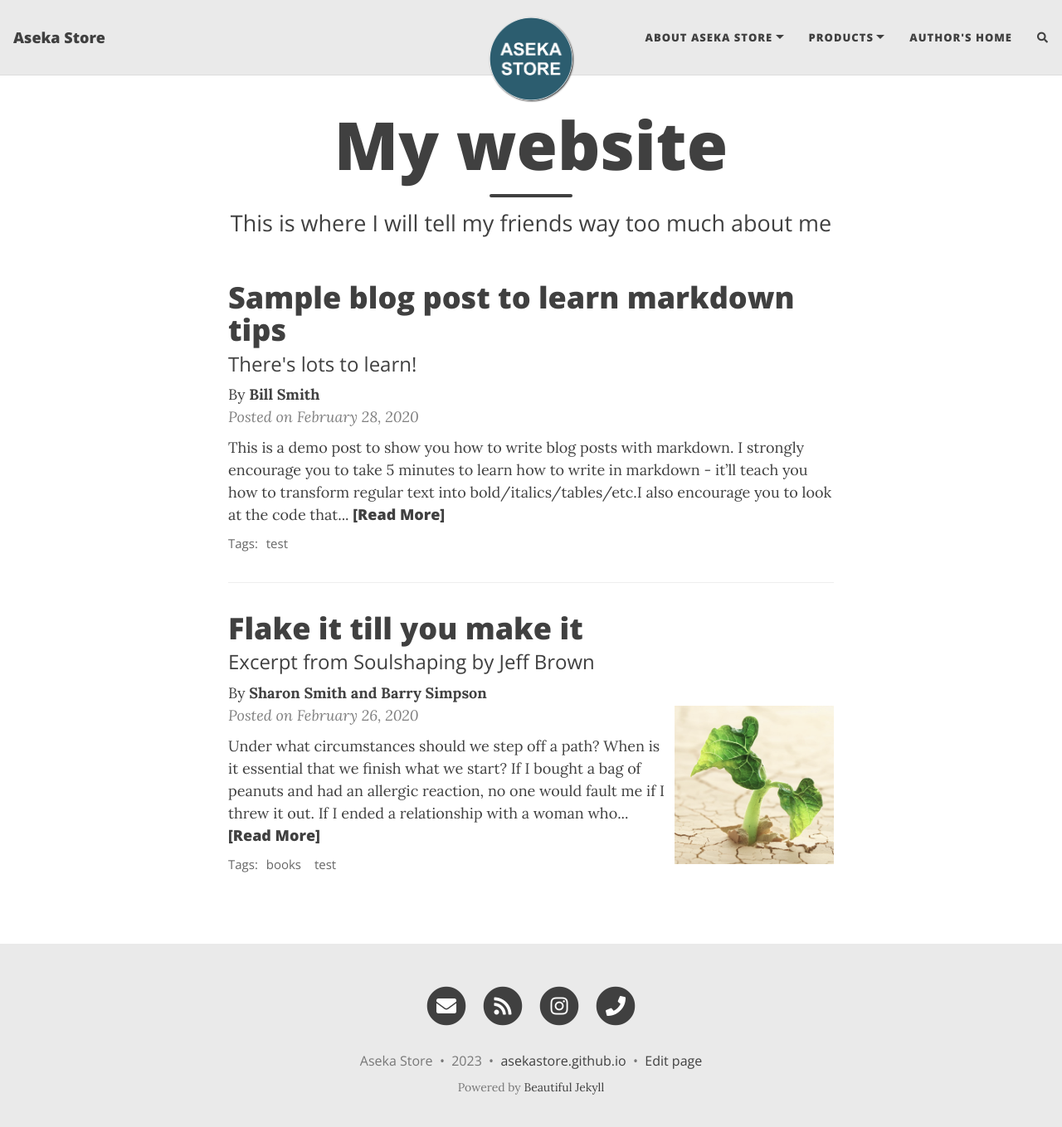
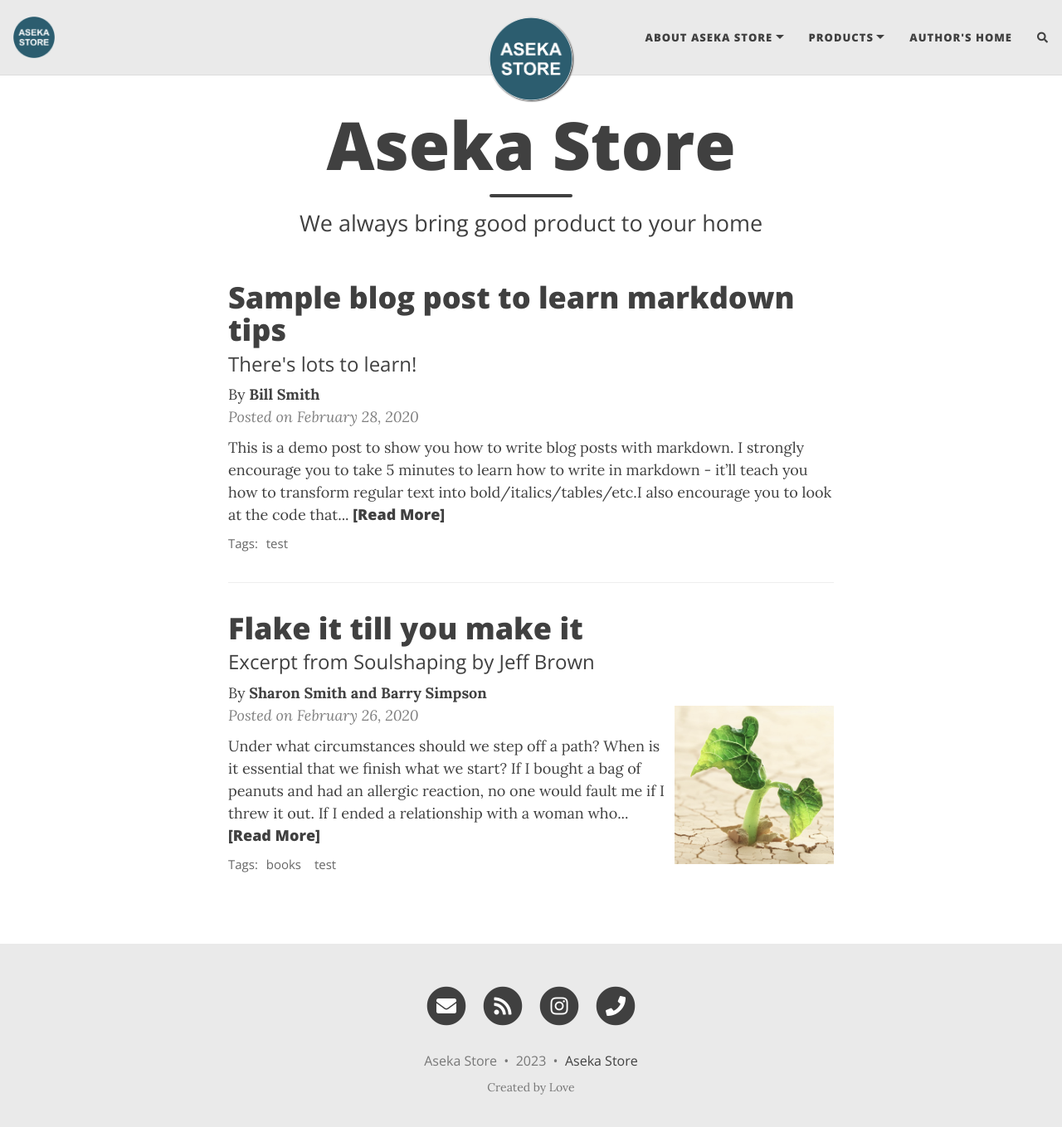
Before and after one commit to asekastore/asekastore.github.io, a Jekyll site: the page built from index.html, in a window 1280 px wide and 1372 px high. Shown: the top 1359 px of the window at 83% size. Built offline with Jekyll 4.4.1, drawn with Linux system fonts in a browser that asks for light colours; nearby versions of some CDN libraries; the list of posts is cut into pages by our own code; comment, search, counter and statistics services are not loaded.

Commit message:
change config

```diff
--- a/_config.yml
+++ b/_config.yml
@@ -27,7 +27,7 @@ avatar: "/assets/img/avatar-icon.png"
 round-avatar: true
 # If you want to have an image logo in the top-left corner instead of having the title of the website,
 # then specify the following parameter
-#title-img: /path/to/image
+title-img: "/assets/img/avatar-icon.png"
 
 
 #####################################
@@ -85,7 +85,7 @@ share-links-active:
 
 # How to display the link to your website in the footer
 # Remove this if you don't want a link in the footer
-url-pretty: "asekastore.github.io"
+url-pretty: "Aseka Store"
 
 # Excerpt word length - Truncate the excerpt of each post on the feed page to the specified number of words
 excerpt_length: 50
@@ -100,7 +100,7 @@ feed_show_tags: true
 post_search: true
 
 # Add a button in the footer to edit the current page. Only works if your website is hosted on GitHub
-edit_page_button: true
+edit_page_button: false
 
 # Allow sub-menu items (second-level navigation menu items) to be longer than the top-level menu
 # If this setting is off, then long sub-menu words might get cut off
--- a/_includes/footer.html
+++ b/_includes/footer.html
@@ -38,8 +38,7 @@
 
       </p>
       {% unless site.remove-ads %}<p class="theme-by text-muted">
-        Powered by
-        <a href="https://beautifuljekyll.com">Beautiful Jekyll</a>
+        Created by Love
       </p>{% endunless %}
       </div>
     </div>
--- a/index.html
+++ b/index.html
@@ -1,5 +1,5 @@
 ---
 layout: home
-title: My website
-subtitle: This is where I will tell my friends way too much about me
+title: Aseka Store
+subtitle: We always bring good product to your home
 ---
```
Also changed, not shown: README.md.
